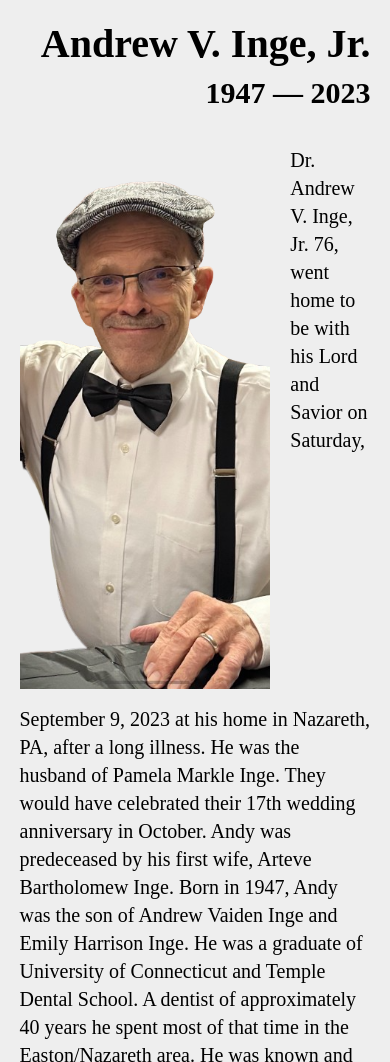
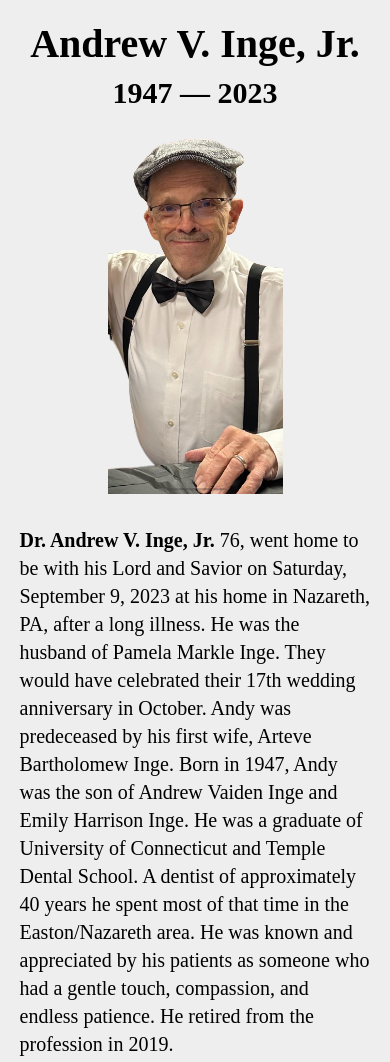
Before and after one commit to pingevt/andrewinge, a plain HTML site: page index.html in a window 390 px wide. Shown: the top 1062 px of the page. Drawn offline with Linux system fonts and the light colour scheme.

Commit message:
update some responsive styles

```diff
--- a/assets/style.css
+++ b/assets/style.css
@@ -11,6 +11,7 @@ div {
 }
 
 img.portrait {
+  display: block;
   max-width: 250px;
   float: left;
   margin: 0 1.3rem 1rem 0;
@@ -53,3 +54,22 @@ a {
 .box p:last-of-type {
   margin-bottom: 0;
 }
+
+@media screen and (max-width: 480px) {
+  h1, h2 {
+    text-align: center;
+    margin: 0;
+  }
+
+  img.portrait {
+    float: none;
+    margin: 0 auto 2rem;
+  }
+}
+
+@media screen and (max-width: 768px) {
+
+  img.portrait {
+    max-width: 175px;
+  }
+}
--- a/index.html
+++ b/index.html
@@ -22,7 +22,8 @@
     <h1>Andrew V. Inge, Jr.</h1>
     <h2>1947 — 2023</h2>
     <img src="./assets/pops.png" alt="Portrait of Andrew V. Inge, Jr" class="portrait">
-    <p>Dr. Andrew V. Inge, Jr. 76, went home to be with his Lord and Savior on Saturday, September 9, 2023 at his home in Nazareth, PA, after a long illness. He was the husband of Pamela Markle Inge. They would have celebrated their 17th wedding anniversary in October. Andy was predeceased by his first wife, Arteve Bartholomew Inge. Born in 1947, Andy was the son of Andrew Vaiden Inge and Emily Harrison Inge. He was a graduate of University of Connecticut and Temple Dental School. A dentist of approximately 40 years he spent most of that time in the Easton/Nazareth area. He was known and appreciated by his patients as someone who had a gentle touch, compassion, and endless patience. He retired from the profession in 2019.</p>
+    <p><b>Dr. Andrew V. Inge, Jr.</b> 76, went home to be with his Lord and Savior on Saturday, September 9, 2023 at his home in Nazareth, PA, after a long illness. He was the husband of Pamela Markle Inge. They would have celebrated their 17th wedding anniversary in October. Andy was predeceased by his first wife, Arteve Bartholomew Inge. Born in 1947, Andy was the son of Andrew Vaiden Inge and Emily Harrison Inge. He was a graduate of University of Connecticut and Temple Dental School. A dentist of approximately 40 years he spent most of that time in the Easton/Nazareth area. He was known and appreciated by his patients as someone who had a gentle touch, compassion, and endless patience. He retired from the profession in 2019.</p>
+
     <p>Known affectionately to his grandkids, as Pop I, he was a master storyteller, he loved to watch the kids’ soccer games, playing lots of board games, and eating Oreos. All the kids will remember us sitting around having a glass of wine and playing cards, especially Cribbage with his brother, Edward, and his sons. The family has many memories of visiting wineries and sitting around sharing stories. His ability to love was limitless and that love changed hundreds of lives.</p>
 
     <p>Over the years, he served as an elder, taught Sunday school, and went on countless church camping trips. Andy loved to cross-country ski, enjoyed hiking in Jacobsburg Park, listening to podcasts, and one of his most cherished vacations was going to Norfolk, VA to visit his brother, Edward, and spend time on the water on Edward’s sailboat.</p>
```
